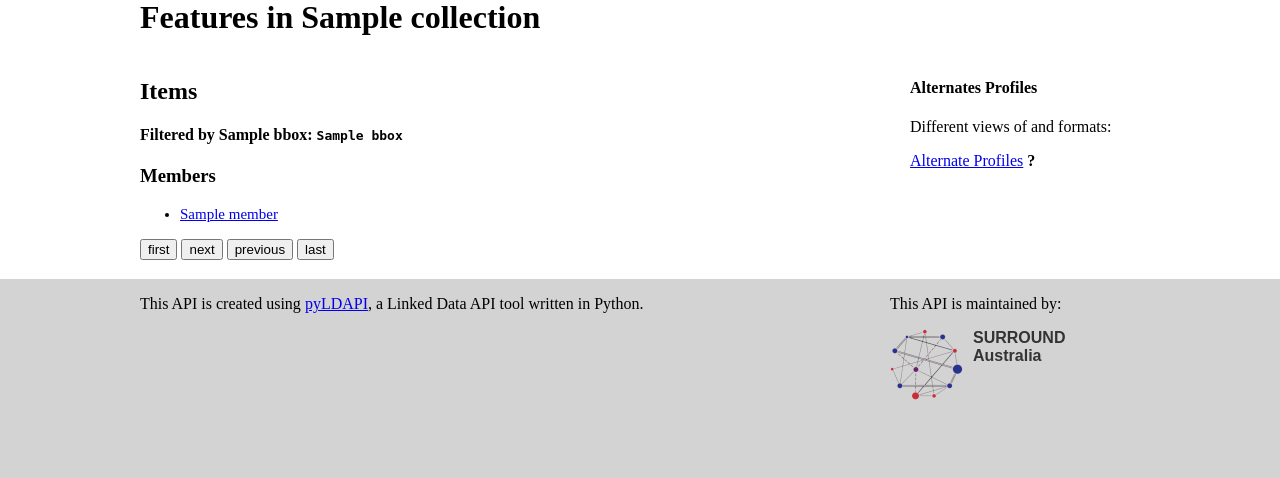
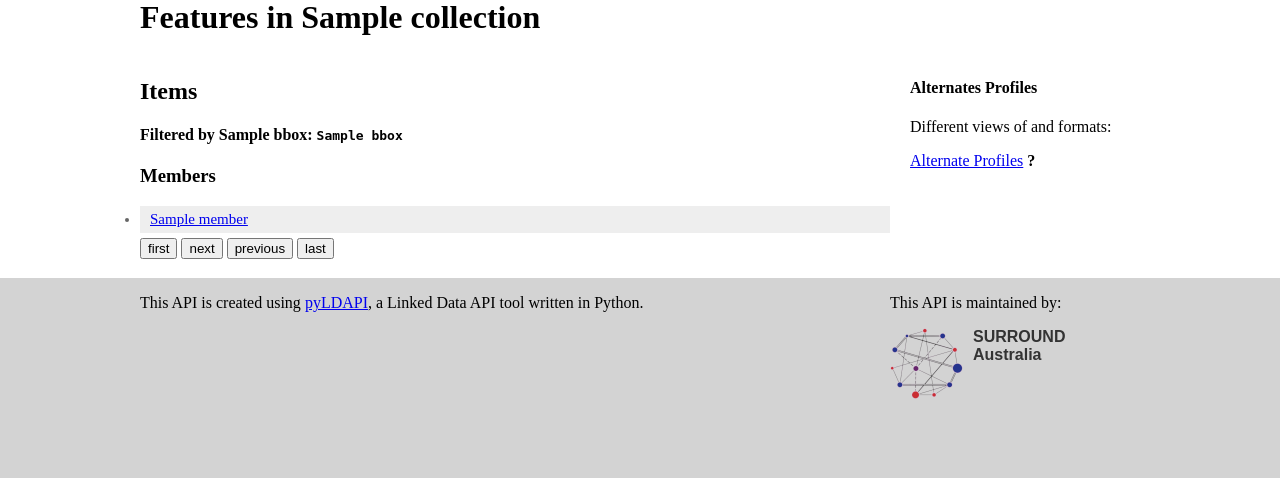
Before and after one commit to surroundaustralia/ogcldapi, a FastAPI app: template app/templates/features.html in a window 1280 px wide. Shown: the part 272-750 px from the top of the page. Run offline with FastAPI, Linux system fonts and the light colour scheme; the template is opened without the code that fills it: most values are stand-ins (such as "Sample title", 1, 10 or a date in 2020); some libraries are stand-ins or nearby versions.

Commit message:
Modified style features.html
Former-commit-id: 65fce7af07c29a4d8bb781f913f5a362b5b7a716

```diff
--- a/app/templates/features.html
+++ b/app/templates/features.html
@@ -11,7 +11,7 @@
         {% endif %}
         <div class="data-container"></div>
         <div id="pagination-features"></div>
-        <div style="grid-column: 1; grid-row: 3;">
+        <div class="data-container">
             <h3>Members</h3>
                 <ul>
                 {%- for member in members -%}
```
